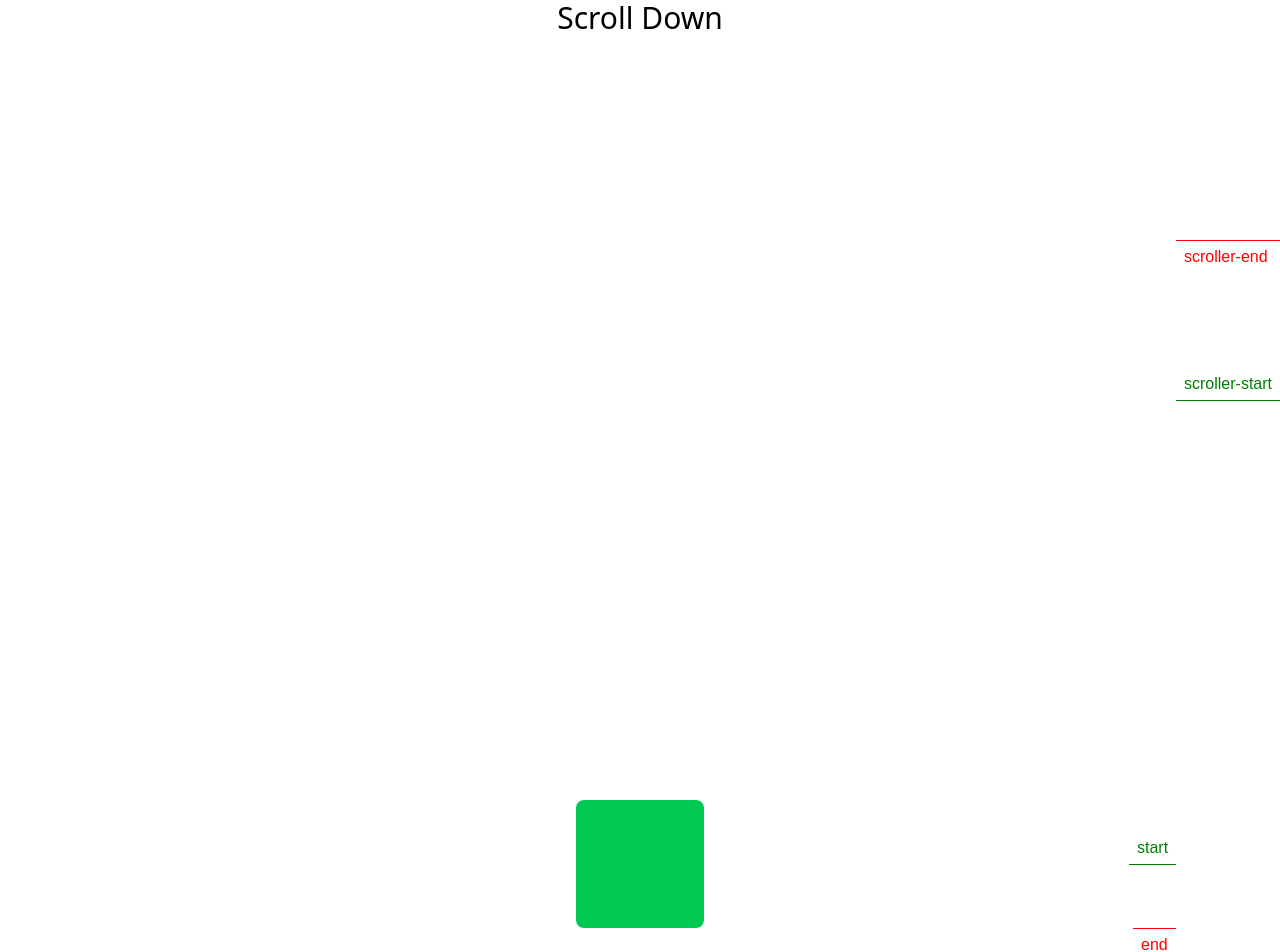
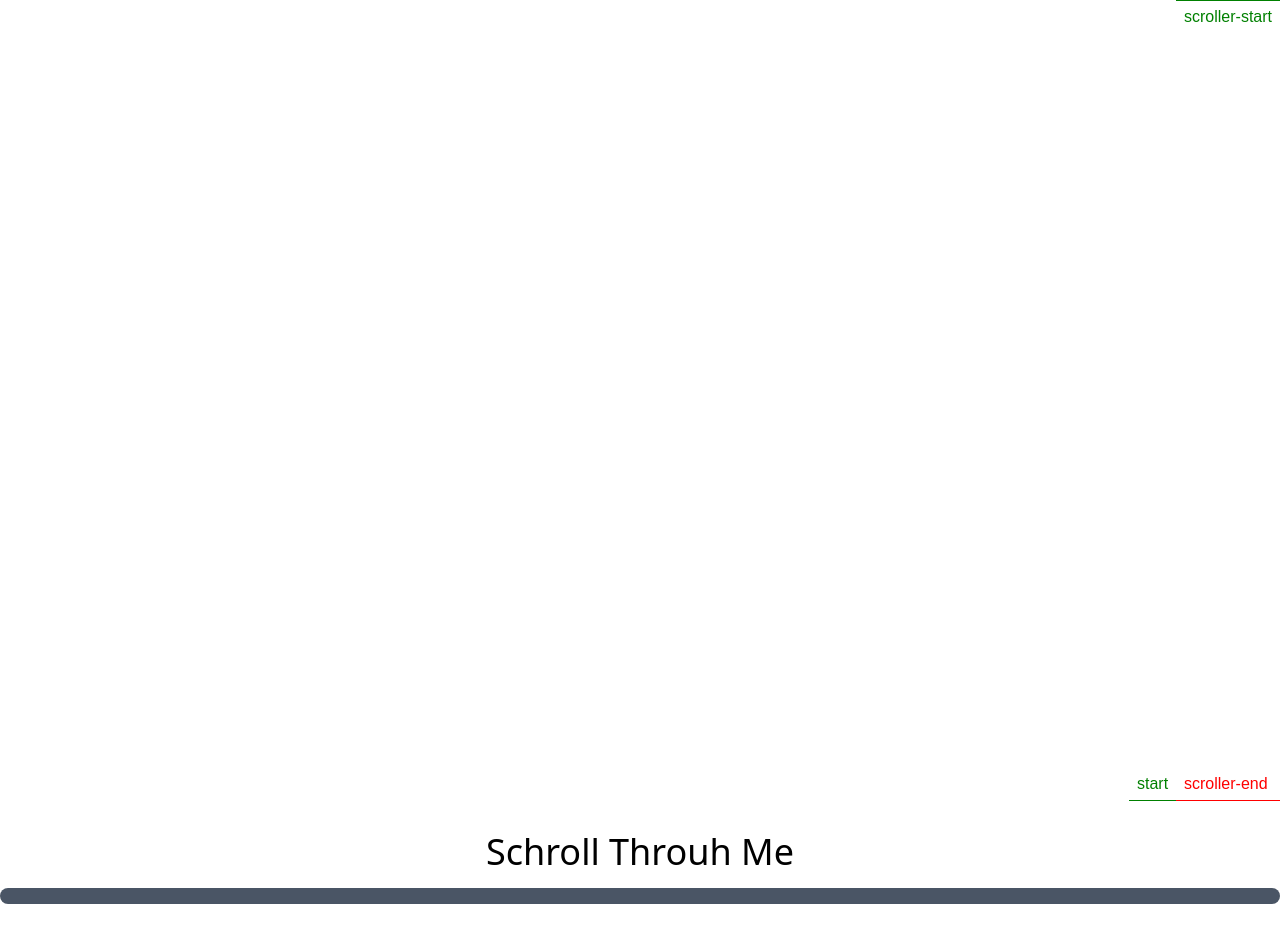
Before and after one commit to Biniyamgirma/animated-octo-using-gsap, a React (Vite) app: page / in a window 1280 px wide. Shown: the top 952 px of the page. Built offline with nearby package versions, Linux system fonts and the light colour scheme.

Commit message:
added a scroll trigger

```diff
--- a/src/App.jsx
+++ b/src/App.jsx
@@ -7,6 +7,7 @@ import SimpleTimeLine from './components/SimpleTimeline';
 import OverlappingTimeline from './components/OverlappingTimeline';
 import ControlledTimeline from './components/ControlledTimeline';
 import SimpleScroll from './components/SimpleScroll';
+import ScrubAnimation from './components/ScrubAnimation';
 function App() {
 {/* <main className='w-full min-h-screen bg-gray-900 p-8 absolute'>
         <h1 className='text-center text-4xl font-bold text-white'>Gsap + React</h1>
@@ -21,12 +22,12 @@ function App() {
       <OverlappingTimeline />
     <main className='w-full min-h-screen bg-gray-900 p-8 absolute'>
     </main>
+    <SimpleScroll />
 
 <ControlledTimeline />
       </main> */}
   return (
-    <SimpleScroll />
-
+      <ScrubAnimation />
   )
 }
 
--- a/src/components/ScrubAnimation.jsx
+++ b/src/components/ScrubAnimation.jsx
@@ -0,0 +1,38 @@
+import React,{useRef} from 'react'
+import { useGSAP } from '@gsap/react'
+import gsap from 'gsap'
+
+const ScrubAnimation = () => {
+    const container = useRef(null);
+
+    useGSAP( ()=>{
+        gsap.to('.progress-bar',{
+            scaleX:1,
+            ease:'none',
+            scrollTrigger:{
+                trigger:".scroll-section",
+                start:"top top",
+                end:"bottom bottom",
+                scrub:1,
+                markers:true,
+            }
+        });
+    },{scope:container});
+
+    return (
+        <div ref={container}>
+            <div className="h-screen"></div>
+            <div className="scroll-section h-[200vh] bg-gray-800.p-8 relative">
+                <div className="sticky top-0 left-0 w-full pt-8">
+                    <h2 className="text-4xl text-center mb-4">Schroll Throuh Me</h2>
+                    <div className="w full bg-gray-600 h-4 rounded-full">
+                        <div className="progress-bar w-full h-full bg-green-500 rounded-full origin-left transform scale-x-0"></div>
+                    </div>
+                </div>
+            </div>
+            <div className="h-screen"></div>
+        </div>
+    );
+}
+
+export default ScrubAnimation;
```
